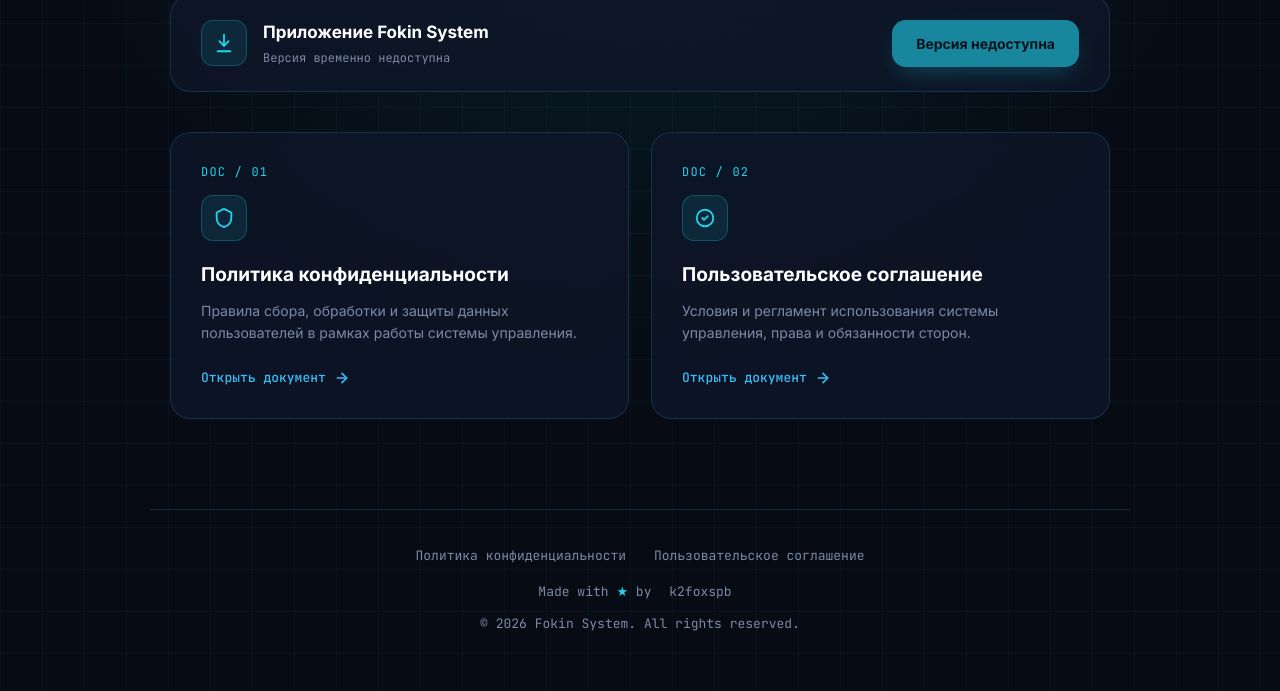
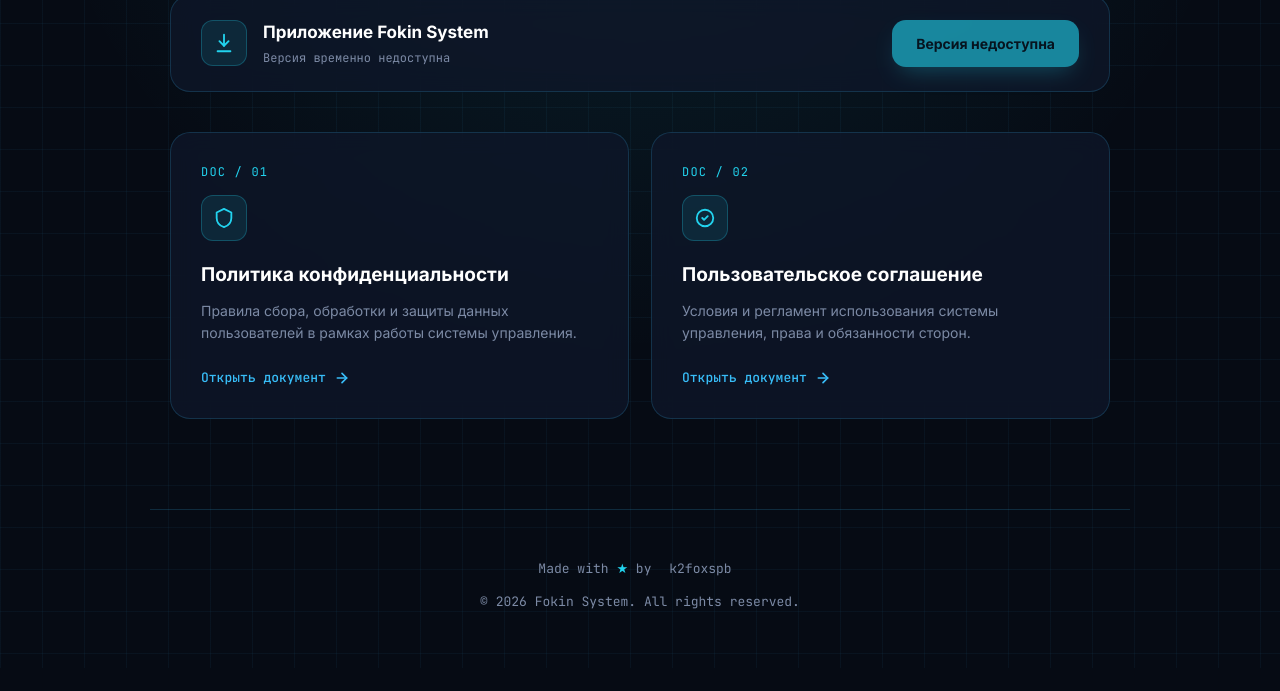
Before and after one commit to k2foxspb/FastAPIProject, a plain HTML site: page app/templates/index.html in a window 1280 px wide. Shown: the part 271-962 px from the top of the page. After the commit the page ends 939 px from the top, so only its background shows below. Drawn offline with Linux system fonts and the light colour scheme; no server answers.

Commit message:
del bay sell

```diff
--- a/app/templates/index.html
+++ b/app/templates/index.html
@@ -477,10 +477,6 @@
     </div>
 
     <footer>
-        <nav style="margin-bottom: 16px;">
-            <a href="/privacy-policy">Политика конфиденциальности</a>
-            <a href="/terms">Пользовательское соглашение</a>
-        </nav>
         <p>Made with <span style="color: var(--accent-color);">&#9733;</span> by <a href="mailto:k2foxspb@mail.ru">k2foxspb</a></p>
         <p>&copy; 2026 Fokin System. All rights reserved.</p>
     </footer>
```
